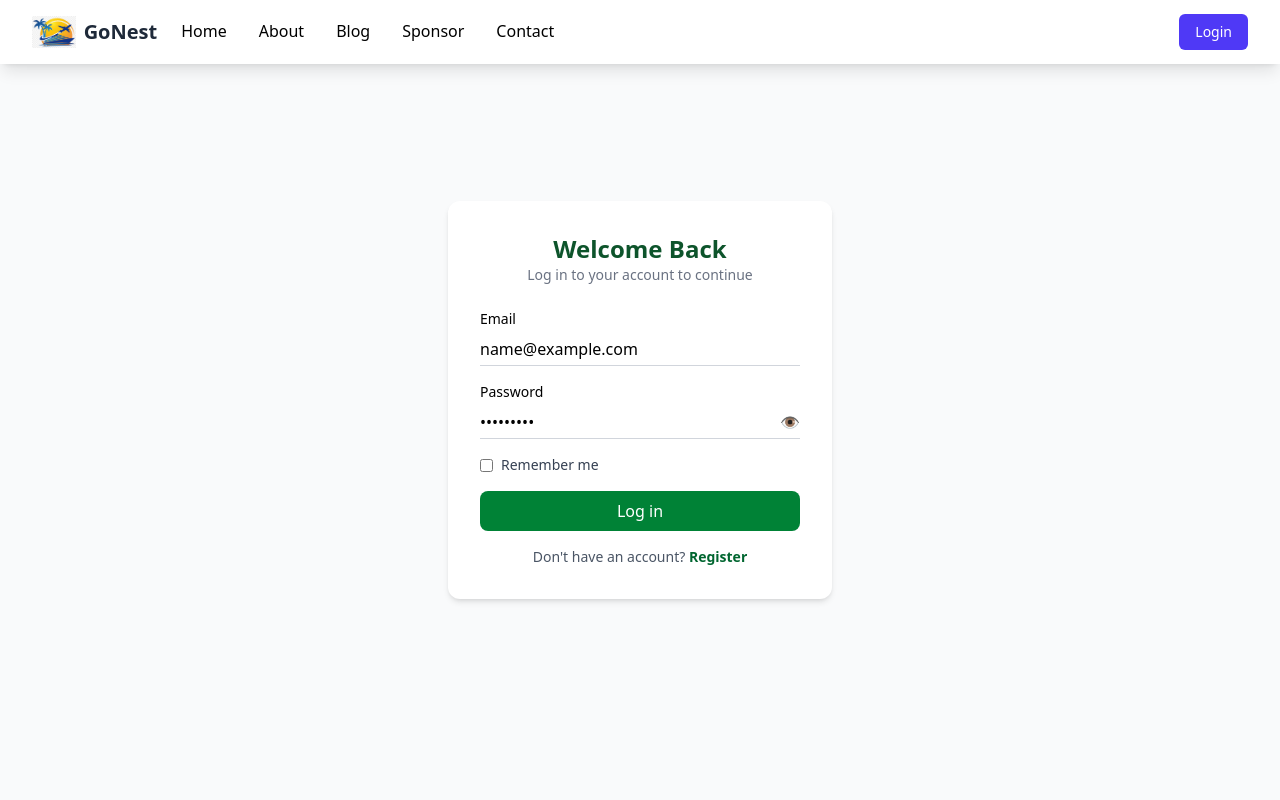
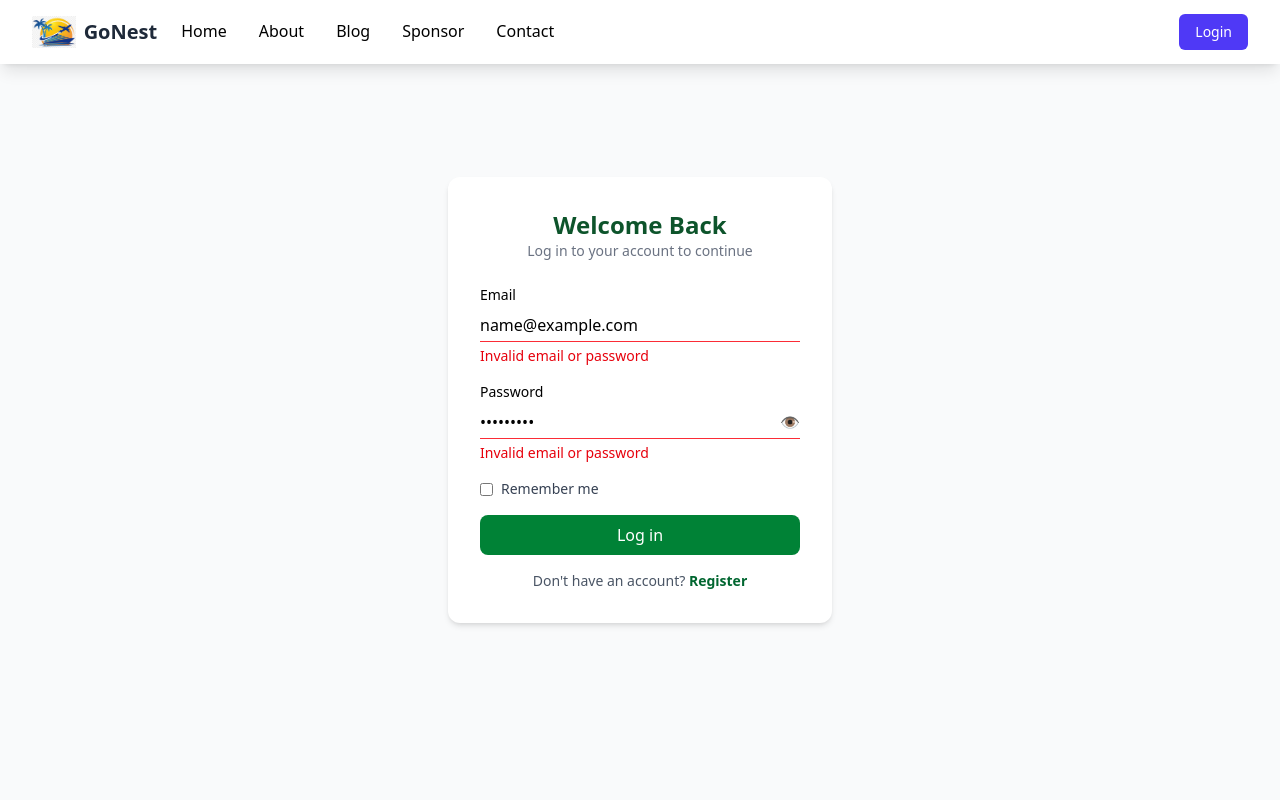
Before and after one commit to pichtrivan/Blog-Create-group-4-, a React (Vite) app: page /login in a window 1280 px wide. Both pictures are taken after typing "name@example.com", "Sample123" into the empty fields and a click on the button "Log in". Shown: the top 800 px of the page. Built offline with nearby package versions, Linux system fonts and the light colour scheme; no server answers.

Commit message:
update login

```diff
--- a/src/page/login.tsx
+++ b/src/page/login.tsx
@@ -1,5 +1,6 @@
 import React, { useState } from "react";
-import { Link } from "react-router-dom";
+import { Link, useNavigate } from "react-router-dom";
+import axios from "axios";
 
 const LoginPage = () => {
   const [formData, setFormData] = useState({
@@ -9,6 +10,9 @@ const LoginPage = () => {
   });
 
   const [showPassword, setShowPassword] = useState(false);
+  const [errors, setErrors] = useState<{ email?: string; password?: string }>({});
+
+  const navigate = useNavigate();
 
   const handleChange = (e: React.ChangeEvent<HTMLInputElement>) => {
     const { name, value, type, checked } = e.target;
@@ -16,11 +20,38 @@ const LoginPage = () => {
       ...prev,
       [name]: type === "checkbox" ? checked : value,
     }));
+    setErrors({}); // Clear errors on change
   };
 
-  const handleSubmit = (e: React.FormEvent) => {
+  const handleSubmit = async (e: React.FormEvent) => {
     e.preventDefault();
-    console.log(formData); // Replace with login logic
+    setErrors({}); // Clear previous errors
+    try {
+      const response = await axios.post("http://localhost:1337/api/auth/local", {
+        identifier: formData.email,
+        password: formData.password,
+      });
+
+      const { jwt, user } = response.data;
+
+      if (formData.remember) {
+        localStorage.setItem("token", jwt);
+        localStorage.setItem("user", JSON.stringify(user));
+      } else {
+        sessionStorage.setItem("token", jwt);
+        sessionStorage.setItem("user", JSON.stringify(user));
+      }
+
+      navigate("/dashboard");
+    } catch (err: any) {
+      console.error("Login error:", err);
+
+      // Set error messages below inputs
+      setErrors({
+        email: "Invalid email or password",
+        password: "Invalid email or password",
+      });
+    }
   };
 
   return (
@@ -42,10 +73,15 @@ const LoginPage = () => {
               name="email"
               value={formData.email}
               onChange={handleChange}
-              className="w-full border-b border-gray-300 focus:outline-none focus:border-green-700 py-1"
+              className={`w-full border-b py-1 focus:outline-none ${
+                errors.email ? "border-red-500" : "border-gray-300 focus:border-green-700"
+              }`}
               placeholder="Enter your email"
               required
             />
+            {errors.email && (
+              <p className="text-sm text-red-600 mt-1">{errors.email}</p>
+            )}
           </div>
 
           {/* Password */}
@@ -57,7 +93,9 @@ const LoginPage = () => {
                 name="password"
                 value={formData.password}
                 onChange={handleChange}
-                className="w-full border-b border-gray-300 focus:outline-none focus:border-green-700 py-1 pr-8"
+                className={`w-full border-b py-1 pr-8 focus:outline-none ${
+                  errors.password ? "border-red-500" : "border-gray-300 focus:border-green-700"
+                }`}
                 placeholder="Enter your password"
                 required
               />
@@ -69,6 +107,9 @@ const LoginPage = () => {
                 👁️
               </button>
             </div>
+            {errors.password && (
+              <p className="text-sm text-red-600 mt-1">{errors.password}</p>
+            )}
           </div>
 
           {/* Remember me */}
--- a/src/page/register.tsx
+++ b/src/page/register.tsx
@@ -6,6 +6,7 @@ const RegisterPage = () => {
     fullName: "",
     email: "",
     password: "",
+    phonenumber: "",
   });
 
   const [showPassword, setShowPassword] = useState(false);
@@ -52,9 +53,9 @@ const RegisterPage = () => {
           <div>
             <label className="block text-sm mb-1">Phone</label>
             <input
-              type="text"
-              name="fullName"
-              value={formData.fullName}
+              type=" phonumber"
+              name="phonenumber"
+              value={formData.phonenumber}
               onChange={handleChange}
               className="w-full border-b border-gray-300 focus:outline-none focus:border-green-700 py-1"
               placeholder="Enter your phone number"
```
